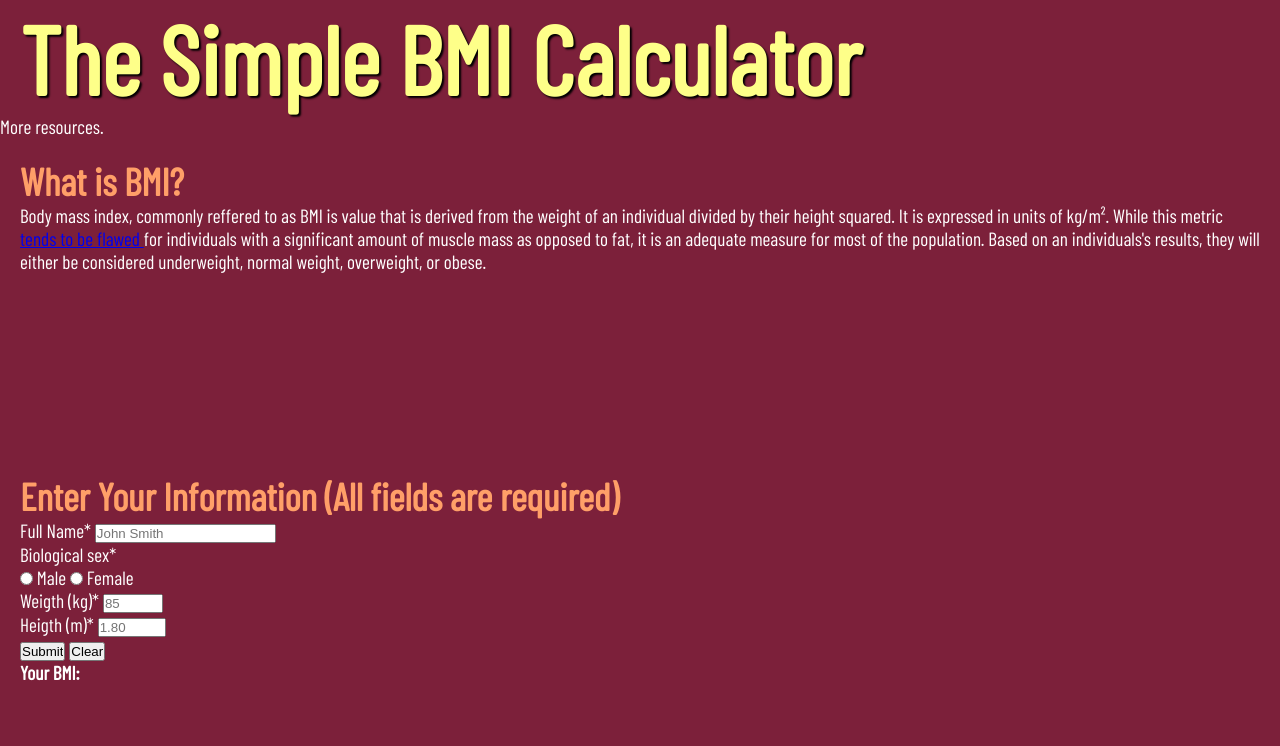
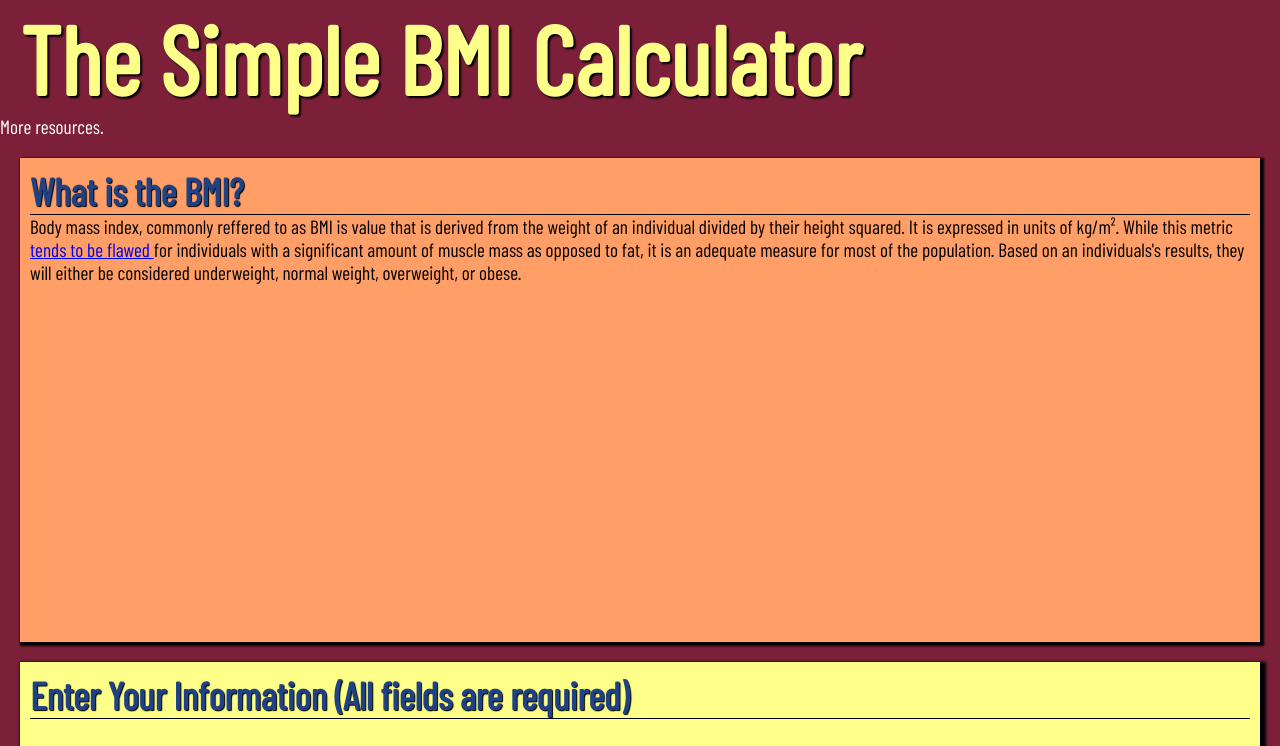
Before and after one commit to Ericn01/BMI-Calculator-Website-main, a plain HTML site: page index.html in a window 1280 px wide. Shown: the top 746 px of the page. Drawn offline with nearby package versions, Linux system fonts and the light colour scheme.

Commit message:
Added functionality

```diff
--- a/index.html
+++ b/index.html
@@ -30,7 +30,7 @@
     <main>
         <div class="grid-wrapper">
             <section class="bmi-explanation">
-                <h3> What is BMI? </h3>
+                <h3> What is the BMI? </h3>
                 <p> Body mass index, commonly reffered to as BMI is value that is derived from the weight of an individual divided by their height squared. It is expressed in units of kg/m&#178;. While this metric <a href="https://en.wikipedia.org/wiki/Body_mass_index#Limitationstends"> tends to be flawed </a> for individuals with a significant amount of muscle mass as opposed to fat, it is an adequate measure for most of the population. Based on an individuals's results, they will either be considered underweight, normal weight, overweight, or obese. </p>
             </section>
             <section class="form-wrapper">
@@ -61,19 +61,40 @@
                         <input type="reset" value="Clear">
                     </div>
                 </form>
-                <h4> Your BMI: <script type="text/javascript">
+                <div id="bmi-result"></div> <script type="text/javascript">
+
+                    /**
+                     * This function is very long and should be broken up into multiple pieces
+                     * */
                     function handleFormInputs(){
-                        var userSexInput = null;
+                        // Constants
+                        var UNDERWEIGHT =  18.5;
+                        var NORMAL = 24.9;
+                        var OVERWEIGHT = 29.9;
+
+                        //
                         var name = document.getElementById('fullname').value;
                         var height = parseFloat(document.getElementById('height').value, 10);
                         var weight = parseFloat(document.getElementById('weight').value, 10);
                         var bmi = weight / Math.pow(height, 2);
 
-                        if (name === undefined || height === undefined || weight === undefined){
-                            console.log('Nothing selected');
+                        var bmiCondition = null;
+
+                        if (bmi < UNDERWEIGHT){
+                            bmiCondition = "Underweight";
+                        }
+                        else if (bmi > UNDERWEIGHT && bmi <= NORMAL) {
+                            bmiCondition = "Normal";
+                        }
+                        else if (bmi > NORMAL && bmi <= OVERWEIGHT){
+                            bmiCondition = "Overweight"
+                        }
+                        else{
+                            bmiCondition = "Obese";
                         }
 
-                        document.innerHTML = "<h4> [" + userSexInput + "]" + name + " has a BMI of " + Math.round(bmi, 2) + " </h4>"
+
+                        document.getElementById("bmi-result").innerHTML += "<h4> " + name + " has a BMI of <i> " + bmi.toFixed(2) + " </i> - This is considered " + bmiCondition + "</h4> <br>";
                     }
                 </script></h4>
             </section>
--- a/styles.css
+++ b/styles.css
@@ -6,7 +6,8 @@
 :root{
     --main-bg-color: #7c203a;
     --header-color: #feff89;
-    --subheader-color: #ff9f68;
+    --alternate-subheader-color: #1f4287;
+    --subheader-color: hsl(22, 100%, 70%);
     --main-txt-font: 'Barlow Condensed';
     --main-txt-color: white;
     --highlights-color: #e2f3f5;
@@ -18,15 +19,63 @@ body{
     color: var(--main-txt-color);
     background-color: var(--main-bg-color);
 }
-
 .grid-wrapper{
     margin: 20px;
     display: grid;
     grid-template-columns: 1fr;
     grid-template-rows: .5fr .5fr 1fr;
 }
+.input-buttons input{
+    background-color: #f85959;
+    width: 20%;
+    margin-right: 20px;
+    color: #f3f3f3;
+    font-weight: bold;
+    cursor: pointer;
+}
+.input-buttons input:hover{
+    transition: 1s ease;
+    background-color:hsl(0, 92%, 62%);
+}
+.redstar{
+    color: red;
+}
+table td{
+    border-bottom: 1px solid red;
+    padding: 10px;
+}
+
+section{
+    box-shadow: 2px 2px 2px 2px black;
+    margin-bottom: 20px;
+    color: black;
+    padding: 10px;
+    background-color: var(--subheader-color);
+}
+
+.form-wrapper{
+    color: black;
+    background-color:var(--header-color);
+    box-shadow: 3px 3px 3px 3px black;
+}
+form input{
+    padding: 10px;
+    border-radius: 20px;
+    border: none;
+    box-shadow: 1px 1px 2px black;
+}
+
+form div{
+    margin: 30px 0 20px 0px;
+}
+form label{
+    margin-right: 10px;
+}
 h3{
+    color: var(--alternate-subheader-color);
+    text-shadow: 1px 1px 1px black;
     font-size: 2em;
+    border-bottom: 1px solid black;
 }
 header h1{
 text-shadow: 2px 2px 2px black;
@@ -44,6 +93,3 @@ table{
 table th{
     font-size: 1.3rem;
 }
-h3{
-    color: var(--subheader-color)
-}
```
